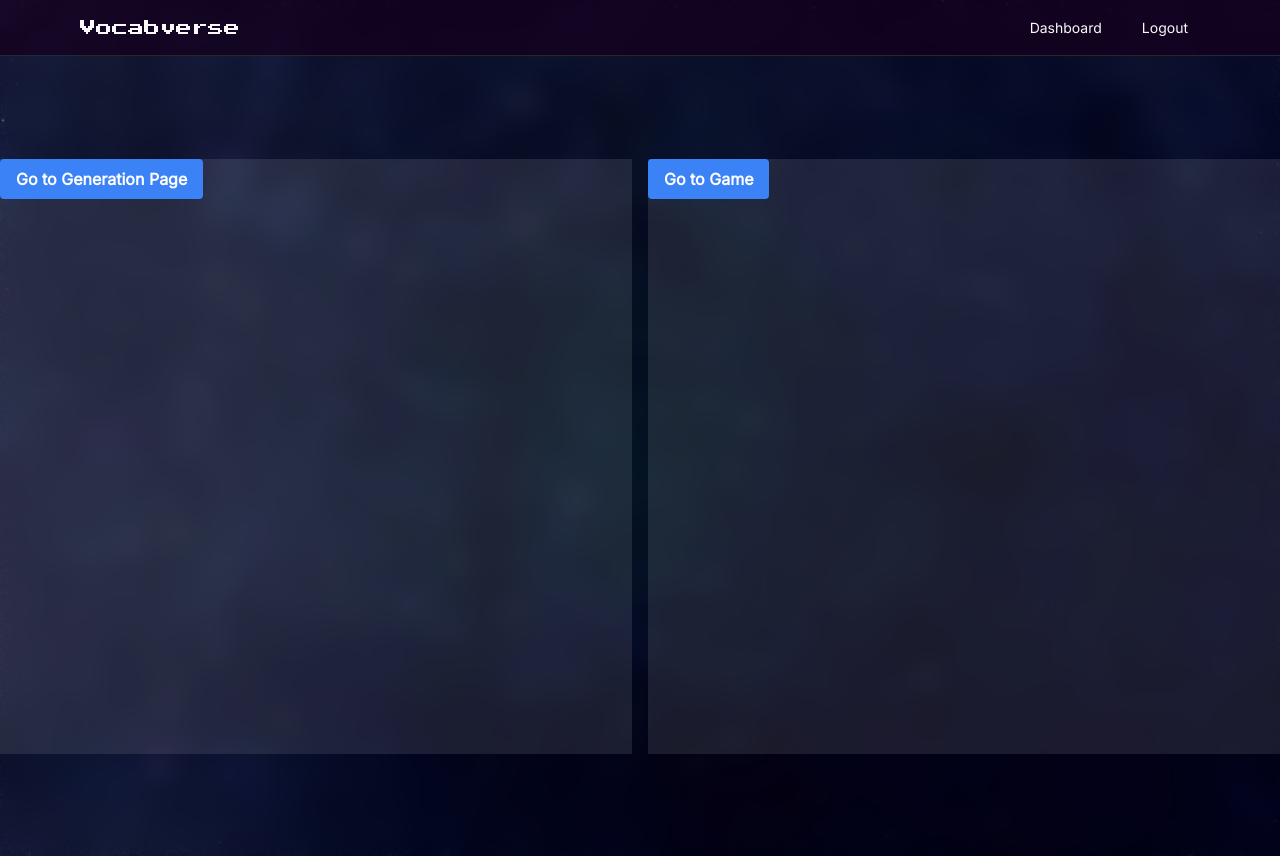
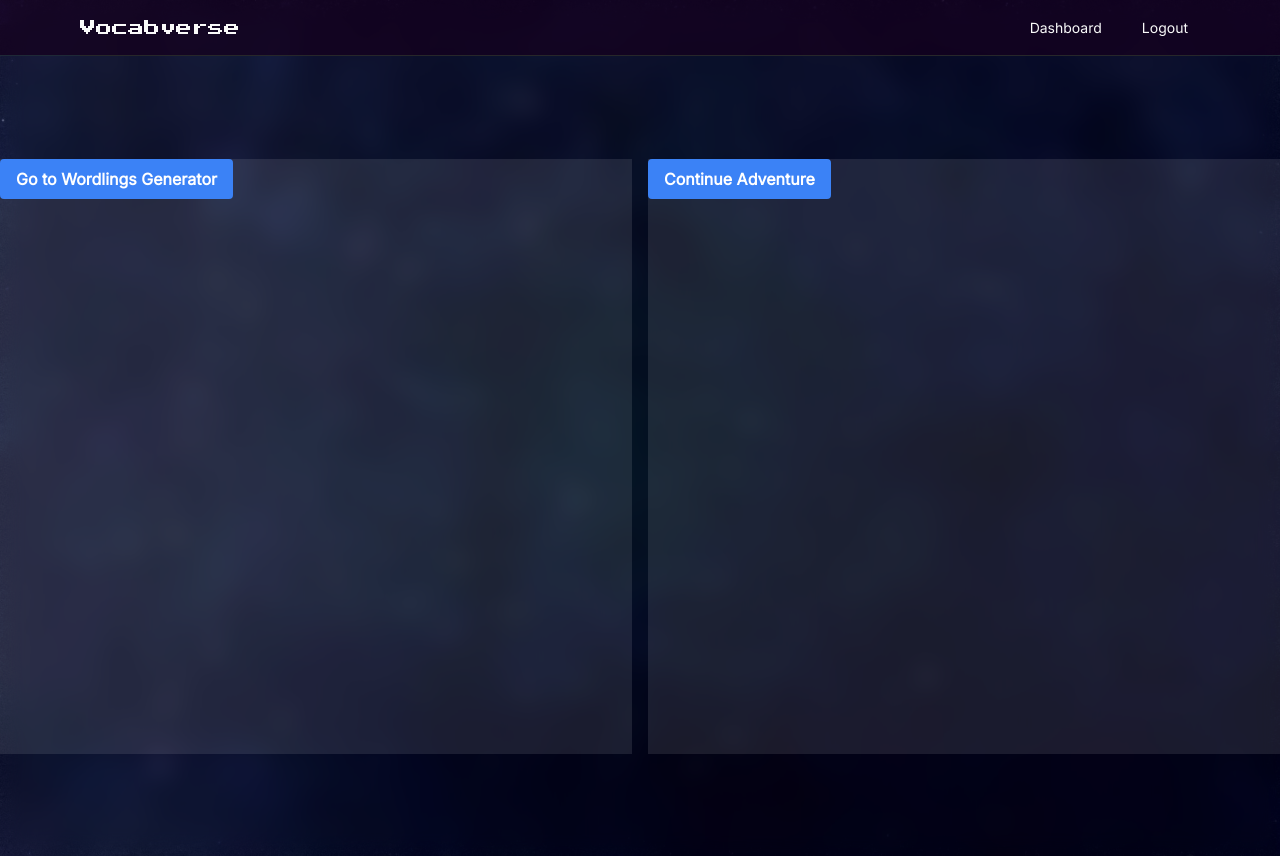
Before and after one commit to jeetch/vocabverse, a Next.js app: page /dashboard in a window 1280 px wide. Built offline with nearby package versions, Linux system fonts and the light colour scheme; no server answers.

Commit message:
added landing page updates

```diff
--- a/src/app/dashboard/page.tsx
+++ b/src/app/dashboard/page.tsx
@@ -8,16 +8,16 @@ const Page = () => {
   return (
     <div className="flex justify-center items-center h-screen space-x-4">
       <div className="w-[1050px] h-[595px] bg-white bg-opacity-10 hover:bg-opacity-20">
-        <Link href="/generation">
+        <Link href="/generator">
           <button className="bg-blue-500 hover:bg-blue-700 text-white font-bold py-2 px-4 rounded">
-            Go to Generation Page
+            Go to Wordlings Generator
           </button>
         </Link>
       </div>
       <div className="w-[1050px] h-[595px] bg-white bg-opacity-10 hover:bg-opacity-20">
         <Link href="/game">
           <button className="bg-blue-500 hover:bg-blue-700 text-white font-bold py-2 px-4 rounded">
-            Go to Game
+            Continue Adventure
           </button>
         </Link>
       </div>
--- /dev/null
+++ b/src/app/generator/page.tsx
@@ -0,0 +1,13 @@
+import { getKindeServerSession } from "@kinde-oss/kinde-auth-nextjs/server";
+
+const Page = () => {
+  const {} = getKindeServerSession();
+
+  return (
+    <div className="flex justify-center items-center h-screen space-x-4">
+      Hello
+    </div>
+  );
+};
+
+export default Page;
--- a/src/app/layout.tsx
+++ b/src/app/layout.tsx
@@ -1,9 +1,10 @@
 import type { Metadata } from "next";
-import { Press_Start_2P, Inter } from "next/font/google";
+
 import "./globals.css";
 import { cn } from "@/lib/utils";
 import Navbar from "@/components/Navbar";
 
+import { Press_Start_2P, Inter } from "next/font/google";
 const player = Press_Start_2P({ weight: "400", subsets: ["latin"] });
 const inter = Inter({ weight: "400", subsets: ["latin"] });
 
--- a/src/app/page.tsx
+++ b/src/app/page.tsx
@@ -60,7 +60,7 @@ export default function Home() {
           href="/dashboard"
           target="_blank"
         >
-          Let's Go!
+          Let&apos;s Go!
           {/* <ArrowRight className="ml-2 h-5 w-5" /> */}
         </Link>
       </MaxWidthWrapper>
```
